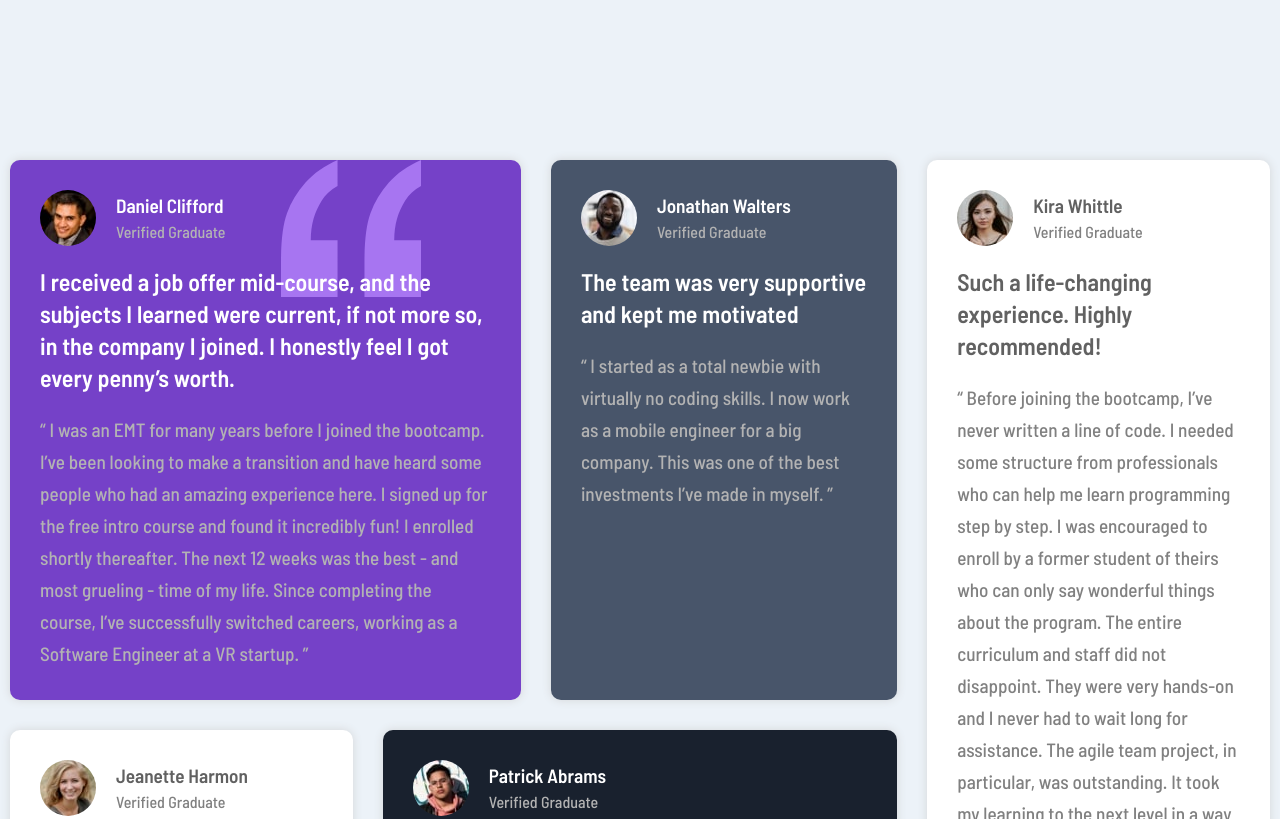
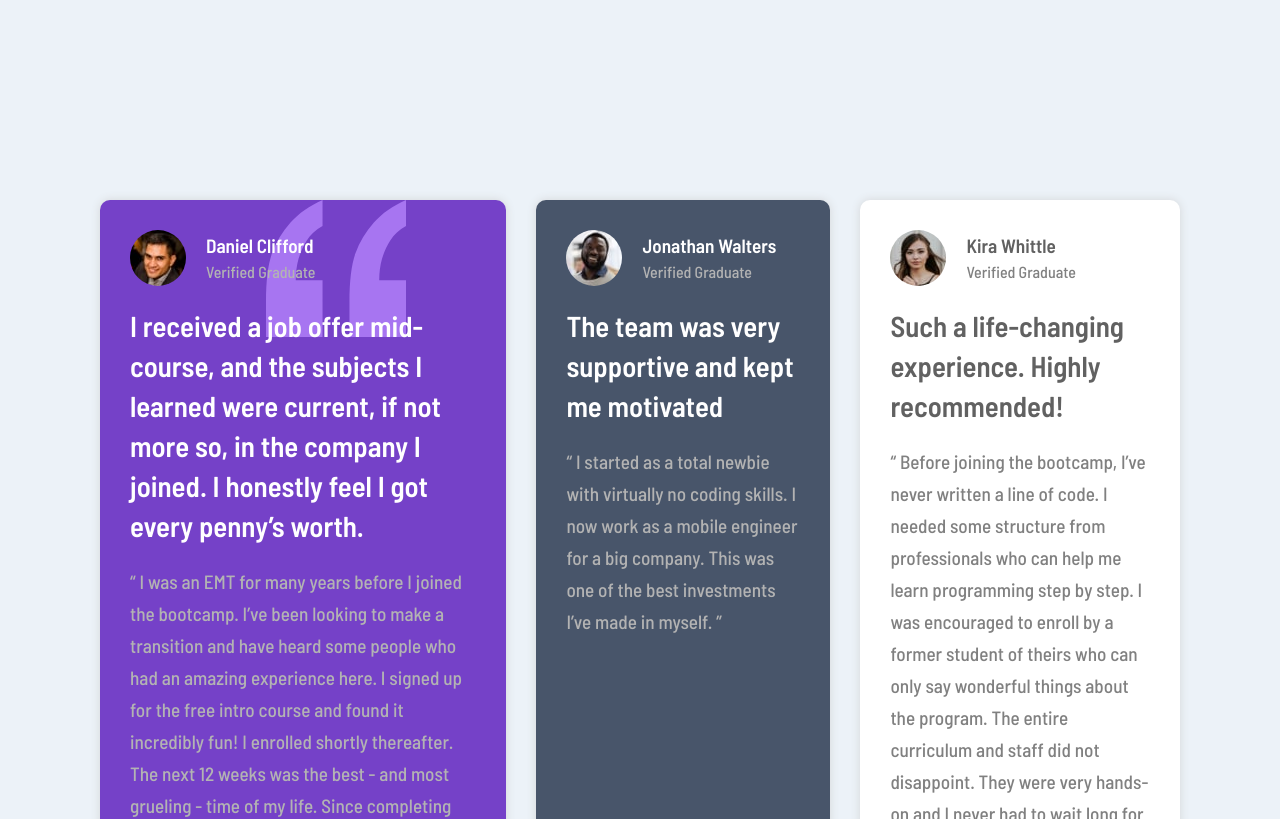
Before and after one commit to iadefidipe/frontend_mentor_challenges, a plain HTML site: page index.html in a window 1280 px wide. Shown: the top 819 px of the page. Drawn offline with Linux system fonts and the light colour scheme.

Commit message:
Fixing sass mixins

```diff
--- a/index.html
+++ b/index.html
@@ -36,7 +36,7 @@
   </head>
   <body>
     <div class="testimonials">
-      <div class="testimonial test1">
+      <div class="test1">
         <div class="testimonial_header">
           <img src="./images/image-daniel.jpg" alt="Daniel Clifford" />
           <div class="test_title">
--- a/styles.scss
+++ b/styles.scss
@@ -9,23 +9,38 @@ $color-font-gray: hsl(0, 0%, 81%);
 // font variables
 $font-size-body: 1rem;
 $font-size-name: 1.2rem;
-$font-size-topic: 1.5rem;
+$font-size-topic: 1.8rem;
 $font-size-comment: 1.2rem;
 $font-bold: 600;
 $font-medium: 500;
 $font-family: "Barlow Semi Condensed", sans-serif;
 
 $line-height: 2rem;
+$line-height-topic: 2.5rem;
 
 
 // media-query mixins
 @mixin media-query($size) {
-  @if $size == tablet {
-    @media screen and (min-width: 760px) and (max-width: 960px) {
+
+    @if $size == Desktop-large{
+        @media screen and (min-width: 1440px) and (max-width: 2560px) {
             @content;
         }
-  } @else if $size == mobile {
-    @media screen and (max-width: 375px) {
+    }
+
+    @else if $size == desktop-medium {
+        @media screen and (min-width: 768px) and (max-width: 1024px) {
+            @content;
+        }
+}
+
+    @else if $size == tablet {
+        @media screen and (min-width: 320px) and (max-width: 768px) {
+            @content;
+        }
+    }
+    @else if $size == mobile {
+        @media screen and (min-width: 320px){
             @content;
         }
     }
@@ -39,7 +54,9 @@ $line-height: 2rem;
   box-shadow: 0 0 10px rgb(212, 214, 216);
   display: flex;
   flex-flow: column;
-  align-content: center;
+//   align-content: center;
+//   align-self: center;
+//    justify-items: stretch;
 }
 
 %font-header-colored {
@@ -61,7 +78,7 @@ $line-height: 2rem;
     margin-top: 20px;
     font-size: $font-size-topic;
     font-weight: 600;
-    line-height: $line-height;
+    line-height: $line-height-topic;
   }
   .comment {
     color: hsl(0, 0%, 70%);
@@ -90,7 +107,7 @@ $line-height: 2rem;
     margin-top: 20px;
     font-size: $font-size-topic;
     font-weight: 600;
-    line-height: $line-height;
+    line-height: $line-height-topic;
   }
   .comment {
     color: hsl(0, 0%, 50%);
@@ -108,24 +125,37 @@ body {
 }
 
 .testimonials {
-//   max-height: 70%;
+    height: 70%;
     display: grid;
-  margin: 150px auto 100px auto;
-  padding: 10px;
+    margin: 100px auto;
+    padding: 100px;
     grid-template-areas:
         "card1 card1 card2 card3"
         "card4 card5 card5 card3";
     grid-gap: 30px;
     font-family: $font-family;
-  @include media-query(mobile) {
-        margin: 150px auto 100px auto;
+
+
+    @include media-query(tablet){
+        margin: 50px auto;
             grid-template-areas:
-        "card1"
-        "card2"
-        "card4"
-        "card5"
-        "card3";
+            "card1 card2"
+            "card4 card5"
+            "card3 card3"
+            ;
     }
+    // @include media-query(mobile) {
+    //         margin: 50px auto;
+    //         grid-template-areas:
+    //         "card1"
+    //         "card2"
+    //         "card4"
+    //         "card5"
+    //         "card3";
+    // }
+
+  }
+
 
   .test1 {
     @extend %testimonial;
@@ -179,7 +209,7 @@ body {
         @extend %font-header-white;
     }
   }
-}
+
 
 .testimonial_header {
   display: flex;
```
Also changed, not shown: styles.css, 1 other file. Lines whose indentation alone changed are shown as unchanged.
